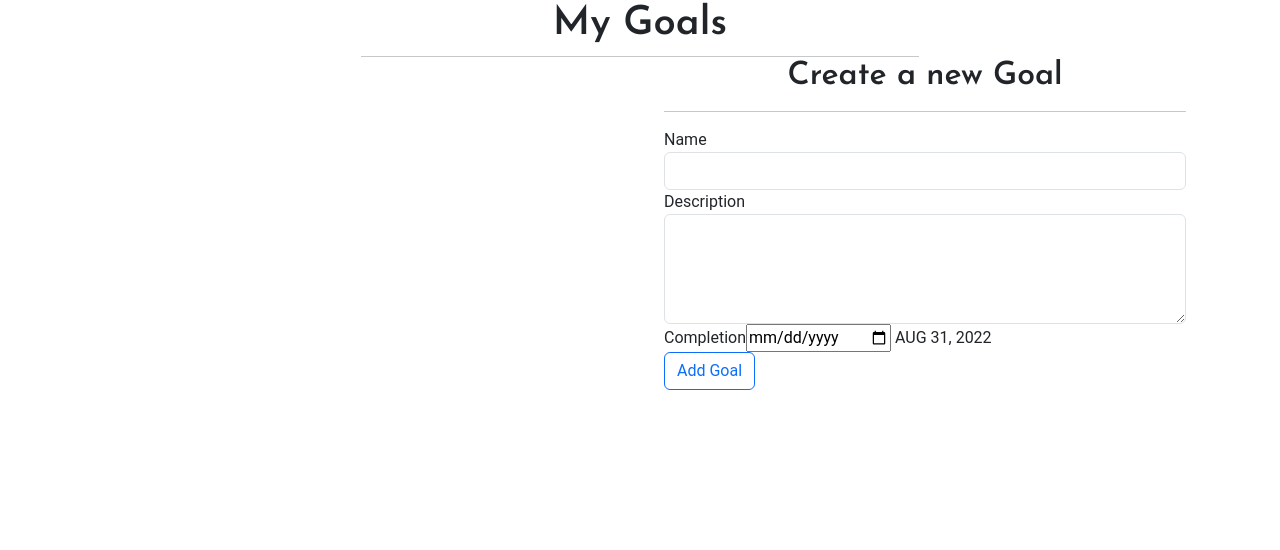
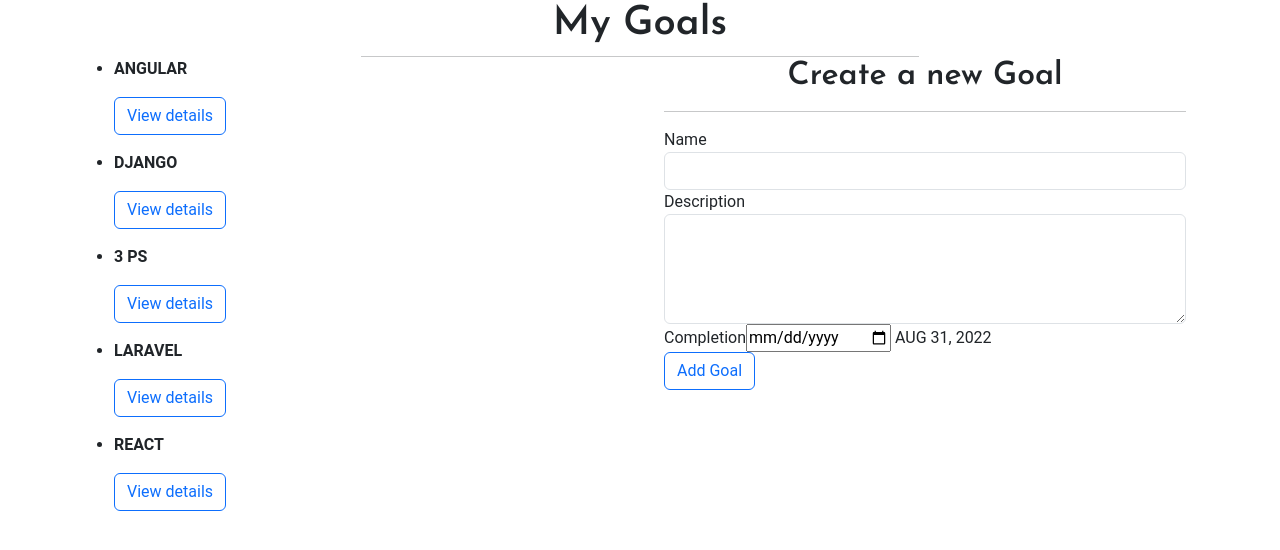
Before and after one commit to Vitalis-Kirui/Angular-Recap, an Angular app: page / in a window 1280 px wide. Shown: the top 550 px of the page. Built offline with nearby package versions, Linux system fonts and the light colour scheme.

Commit message:
fetching goals using goal service

```diff
--- a/src/app/Components/goal/goal.component.ts
+++ b/src/app/Components/goal/goal.component.ts
@@ -1,5 +1,6 @@
 import { Component, OnInit } from '@angular/core';
 import { Goal } from 'src/app/Classes/goal';
+import { GoalService } from 'src/app/Services/goal.service';
 
 @Component({
   selector: 'app-goal',
@@ -49,7 +50,9 @@ export class GoalComponent implements OnInit {
     this.goals.push(goal)
   }
 
-  constructor() { }
+  constructor(private service: GoalService) {
+    this.goals = this.service.getGoals();
+  }
 
   ngOnInit(): void {
   }
```
